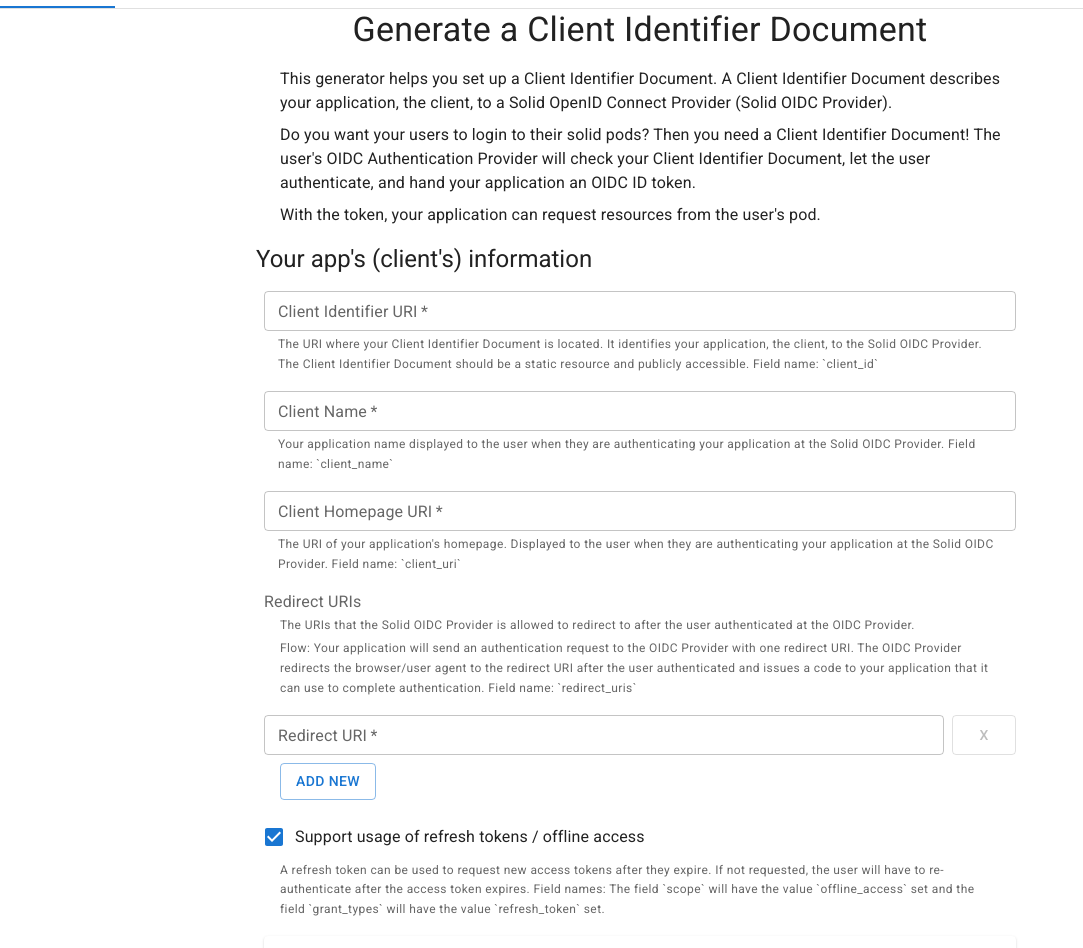
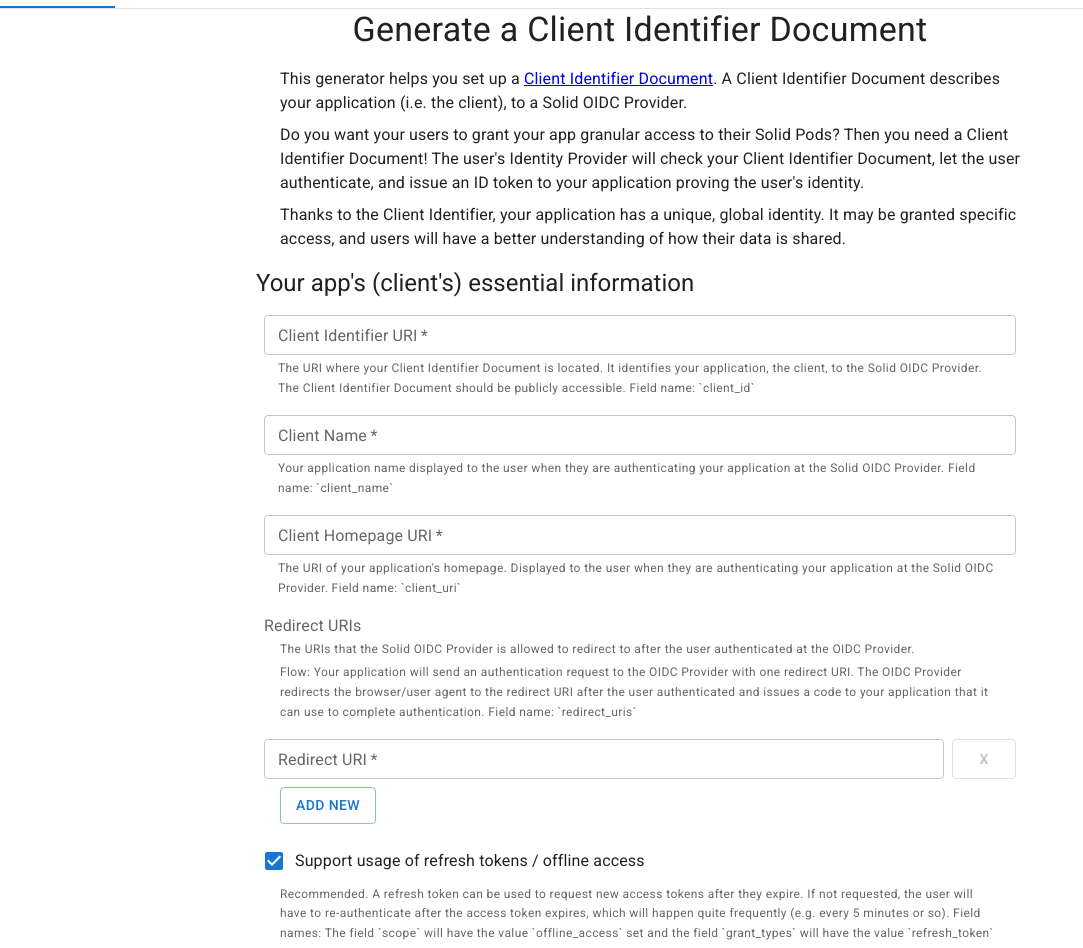
Before and after one commit to inrupt/client-identifier-helper, a React (Vite) app: page /generator in a window 1280 px wide. Shown: the part 40-988 px from the top of the page, without its empty margins (0-1083 px from the left). Built offline with nearby package versions, Linux system fonts and the light colour scheme.

Commit message:
chore: adopt feedback from review

```diff
--- a/src/pages/generate.tsx
+++ b/src/pages/generate.tsx
@@ -170,23 +170,28 @@ export default function ClientIdentifierGenerator() {
         <Grid container item padding={2} spacing={1} marginLeft={2}>
           <Grid item>
             <Typography variant="body1">
-              This generator helps you set up a Client Identifier Document. A
-              Client Identifier Document describes your application, the client,
-              to a Solid OpenID Connect Provider (Solid OIDC Provider).
+              This generator helps you set up a{" "}
+              <a href="https://solid.github.io/solid-oidc/#clientids-document">
+                Client Identifier Document
+              </a>
+              . A Client Identifier Document describes your application (i.e.
+              the client), to a Solid OIDC Provider.
             </Typography>
           </Grid>
           <Grid item>
             <Typography variant="body1">
-              Do you want your users to login to their solid pods? Then you need
-              a Client Identifier Document! The user&apos;s OIDC Authentication
-              Provider will check your Client Identifier Document, let the user
-              authenticate, and hand your application an OIDC ID token.
+              Do you want your users to grant your app granular access to their
+              Solid Pods? Then you need a Client Identifier Document! The
+              user&apos;s Identity Provider will check your Client Identifier
+              Document, let the user authenticate, and issue an ID token to your
+              application proving the user&apos;s identity.
             </Typography>
           </Grid>
           <Grid item>
             <Typography variant="body1">
-              With the token, your application can request resources from the
-              user&apos;s pod.
+              Thanks to the Client Identifier, your application has a unique,
+              global identity. It may be granted specific access, and users will
+              have a better understanding of how their data is shared.
             </Typography>
           </Grid>
         </Grid>
@@ -199,7 +204,7 @@ export default function ClientIdentifierGenerator() {
         >
           <Grid item>
             <Typography variant="h5">
-              Your app&apos;s (client&apos;s) information
+              Your app&apos;s (client&apos;s) essential information
             </Typography>
           </Grid>
           <Grid container item>
@@ -230,8 +235,7 @@ export default function ClientIdentifierGenerator() {
                         helperText="The URI where your
                           Client Identifier Document is located. It identifies your
                           application, the client, to the Solid OIDC Provider.
-                          The Client Identifier Document should be a static resource
-                          and publicly accessible.
+                          The Client Identifier Document should be publicly accessible.
                           Field name: `client_id`"
                       />
                     </Grid>
@@ -306,19 +310,21 @@ export default function ClientIdentifierGenerator() {
                       />
                       <Grid item marginLeft={2} paddingRight={2}>
                         <FormHelperText>
-                          A refresh token can be used to request new access
-                          tokens after they expire. If not requested, the user
-                          will have to re-authenticate after the access token
-                          expires. Field names: The field `scope` will have the
-                          value `offline_access` set and the field `grant_types`
-                          will have the value `refresh_token` set.
+                          Recommended. A refresh token can be used to request
+                          new access tokens after they expire. If not requested,
+                          the user will have to re-authenticate after the access
+                          token expires, which will happen quite frequently
+                          (e.g. every 5 minutes or so). Field names: The field
+                          `scope` will have the value `offline_access` set and
+                          the field `grant_types` will have the value
+                          `refresh_token` set.
                         </FormHelperText>
                       </Grid>
                     </Grid>
                     <Grid container item>
                       <Accordion>
                         <AccordionSummary expandIcon={<ExpandMoreIcon />}>
-                          More fields
+                          Additional information displayed to users
                         </AccordionSummary>
                         <AccordionDetails>
                           <Grid container spacing={2}>
@@ -387,7 +393,7 @@ export default function ClientIdentifierGenerator() {
                     <Grid container item>
                       <Accordion>
                         <AccordionSummary expandIcon={<ExpandMoreIcon />}>
-                          Optional Technical Fields
+                          Advanced OIDC options
                         </AccordionSummary>
                         <AccordionDetails>
                           <Grid container item spacing={2}>
--- a/src/pages/validate.tsx
+++ b/src/pages/validate.tsx
@@ -108,12 +108,12 @@ function ClientIdentifierValidator() {
             </Grid>
             <Typography variant="body1">
               Enter the URI to a Client Identifier Document. Our server will
-              fetch the document (due to cors restrictions, your browser
-              can&apos;t itself) and validate it.
+              fetch the document (due to CORS restrictions, your browser may not
+              be authorized to do so itself) and validate it.
             </Typography>
             <Typography variant="body1">
               This will also check, if the REST resource is set up correctly and
-              the remote Client Identifier matches the here given.
+              the remote Client Identifier matches the one you enter here.
             </Typography>
             <Grid
               marginTop={2}
```
